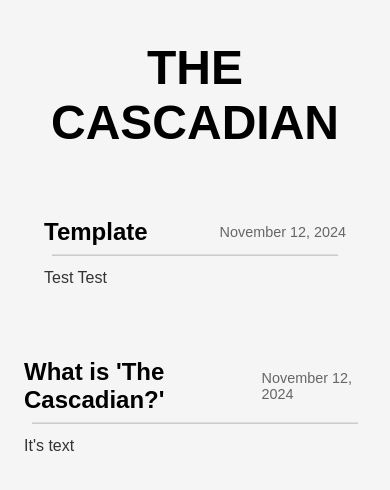
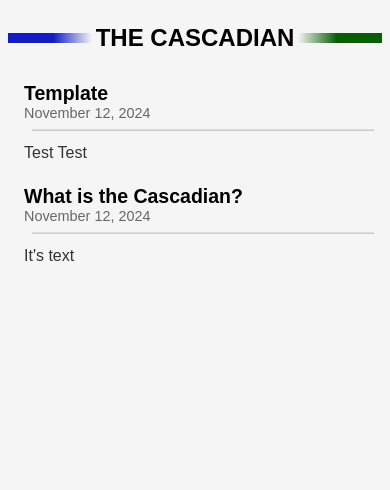
Before and after one commit to AlexHagood/cascadian, a plain HTML site: page index.html in a window 390 px wide. Drawn offline with Linux system fonts and the light colour scheme.

Commit message:
mobile fixes

```diff
--- a/index.html
+++ b/index.html
@@ -24,10 +24,10 @@
               Test Test
             </p>
           </div>
-    </div>
+
         <div class="article">
             <div class="article-header">
-              <h2 class="article-title">What is 'The Cascadian?'</h2>
+              <h2 class="article-title">What is the Cascadian?</h2>
               <span class="article-date">November 12, 2024</span>
             </div>
             <div class="separator"></div>
@@ -35,6 +35,7 @@
               It's text
             </p>
           </div>
+        </div>
     </div>
 
 </body>
--- a/style.css
+++ b/style.css
@@ -18,48 +18,58 @@ body {
 
 
 .banner-left{
-    background: linear-gradient(90deg, rgba(18,28,192,1) 0%, rgba(18,28,192,1) 90%, rgba(18,28,192,0) 100%);
+    background: linear-gradient(90deg, rgba(18,28,192,1) 0%, rgba(18,28,192,1) calc(100% - 10vw), rgba(18,28,192,0) 100%);
     height: 10px;
     flex: 1;
 }
 
 .banner-right{
-    background: linear-gradient(90deg, rgba(8,93,5,0) 0%, rgba(8,93,5,1) 10%, rgba(8,93,5,1) 60% 100%);
+    background: linear-gradient(90deg, rgba(8,93,5,0) 0%, rgba(8,93,5,1) 10vw, rgba(8,93,5,1) 60% 100%);
     height: 10px;
     flex: 1;
 }
 
 .header h1 {
     padding: 0 1%;
-    font-size: 3rem;
+    font-size: clamp(1.5rem, 5vw, 5rem);
 }
 
 
 .main-container {
-    max-width: 1200px; /* Limits the width on large screens */
-    margin: 0 auto; /* Centers the container */
-    padding: 0 20px; /* Adds some padding for small whitespace on edges */
+    max-width: 1200px;
+    margin: 0 auto;
   }
 
 
 /* Article container */
 .article {
-    max-width: 800px; /* Adjusts width for readability */
-    padding: 16px;
-    margin: 20px auto; /* Centers the article */
+    max-width: 800px;
+    padding-left: 16px;
+    padding-top: 1vw;
+    margin: 10px auto;
     font-family: Arial, sans-serif;
   }
 
-  /* Header styling (title and date) */
+
   .article-header {
     display: flex;
     justify-content: space-between;
     align-items: center;
   }
 
+
+  @media (max-width: 768px) {
+    .article-header {
+      flex-direction: column;
+      align-items: flex-start;
+      width: 100%;
+    }
+
+  }
+
   /* Title styling */
   .article-title {
-    font-size: 1.5rem; /* Larger and bolder font */
+    font-size: clamp(1rem, 5vw, 11.5rem);
     font-weight: bold;
     margin: 0;
   }
@@ -67,15 +77,15 @@ body {
   /* Date styling */
   .article-date {
     font-size: 0.9rem;
-    color: #666; /* Slightly faded color */
+    color: #666;
   }
 
   /* Separator line */
   .separator {
     height: 2px;
-    background-color: #e0e0e0; /* Light gray */
+    background-color: #e0e0e0;
     margin: 8px 8px;
-    box-shadow: inset 0 -1px 1px rgba(0, 0, 0, 0.1); /* Slight inset effect */
+    box-shadow: inset 0 -1px 1px rgba(0, 0, 0, 0.1);
   }
 
   /* Description styling */
```
